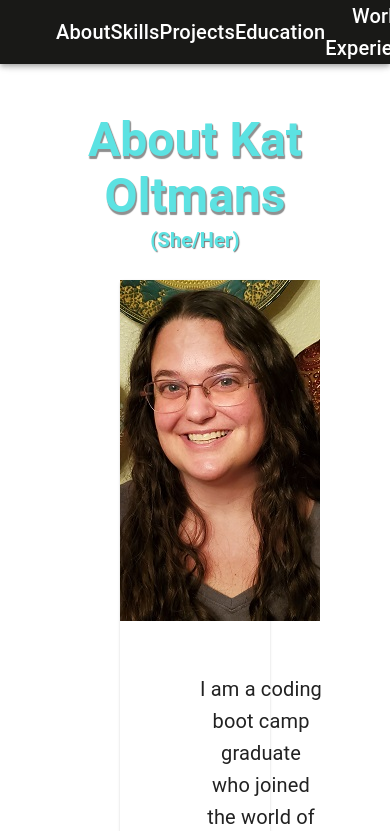
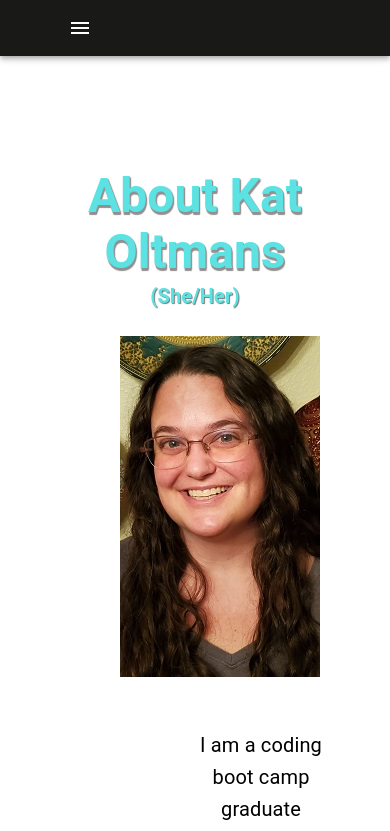
Before and after one commit to katoltmans/Personal-Portfolio, a React (Create React App) app in the folder client/: page /portfolio in a window 390 px wide. Shown: the top 831 px of the page. Built offline with nearby package versions, Linux system fonts and the light colour scheme.

Commit message:
Made Navbar responsive

```diff
--- a/client/public/index.html
+++ b/client/public/index.html
@@ -7,36 +7,14 @@
         <meta name="theme-color" content="#000000" />
         <meta
             name="description"
-            content="Web site created using create-react-app"
+            content="Kathryn Oltmans' profile - Designed and developed by Kat Oltmans using React and Material UI"
         />
         <link rel="apple-touch-icon" href="%PUBLIC_URL%/logo192.png" />
-        <!--
-      manifest.json provides metadata used when your web app is installed on a
-      user's mobile device or desktop. See https://developers.google.com/web/fundamentals/web-app-manifest/
-    -->
         <link rel="manifest" href="%PUBLIC_URL%/manifest.json" />
-        <!--
-      Notice the use of %PUBLIC_URL% in the tags above.
-      It will be replaced with the URL of the `public` folder during the build.
-      Only files inside the `public` folder can be referenced from the HTML.
-
-      Unlike "/favicon.ico" or "favicon.ico", "%PUBLIC_URL%/favicon.ico" will
-      work correctly both with client-side routing and a non-root public URL.
-      Learn how to configure a non-root public URL by running `npm run build`.
-    -->
         <title>Kathryn Oltmans</title>
     </head>
     <body>
         <noscript>You need to enable JavaScript to run this app.</noscript>
         <div id="root"></div>
-        <!--
-      This HTML file is a template.
-      If you open it directly in the browser, you will see an empty page.
-
-      You can add webfonts, meta tags, or analytics to this file.
-      The build step will place the bundled scripts into the <body> tag.
-
-      To begin the development, run `npm start` or `yarn start`.
-      To create a production bundle, use `npm run build` or `yarn build`.
-    --></body>
+    </body>
 </html>
--- a/client/src/components/About.js
+++ b/client/src/components/About.js
@@ -29,7 +29,7 @@ const About = () => {
                 >
                     (She/Her)
                 </Typography>
-                <Paper sx={{ display: "flex", mx: 10 }}>
+                <Box sx={{ display: "flex", mx: 10 }}>
                     <Stack direction={{ xs: "column", sm: "row" }} spacing={5}>
                         <Box sx={{ maxWidth: "200px" }}>
                             <img
@@ -90,7 +90,7 @@ const About = () => {
                             </Box>
                         </Stack>
                     </Stack>
-                </Paper>
+                </Box>
                 {/* <Grid container>
                     <Grid item xs={6} sx={{ p: 5 }}>
                         <Paper elevation={2} sx={{ mx: 38, p: 1 }}>
--- a/client/src/components/Contact.js
+++ b/client/src/components/Contact.js
@@ -25,42 +25,52 @@ const Contact = () => {
                 sx={{ p: 20, pt: 10 }}
             >
                 <Grid item xs={12} sm={6} lg={3}>
-                    <Link
-                        to="javascript:void(0)"
-                        onClick={() =>
-                            (window.location = "mailto:katoltmans@gmail.com")
-                        }
+                    <a
+                        href="mailto:katoltmans@gmail.com?subject=Let's Start Talking"
+                        target="_blank"
                     >
                         <EmailIcon
                             sx={{ color: "#5ce2e2", fontSize: "50px" }}
                         />
-                    </Link>
-                    <a href=""></a>
+                    </a>
                 </Grid>
                 <Grid item xs={12} sm={6} lg={3}>
-                    <a href="https://www.linkedin.com/in/katoltmans/">
+                    <a
+                        href="https://www.linkedin.com/in/katoltmans/"
+                        target="_blank"
+                    >
                         <LinkedInIcon
                             sx={{ color: "#5ce2e2", fontSize: "50px" }}
                         />
                     </a>
                 </Grid>
                 <Grid item xs={12} sm={6} lg={3}>
-                    <a href="https://github.com/katoltmans">
+                    <a href="https://github.com/katoltmans" target="_blank">
                         <GitHubIcon
                             sx={{ color: "#5ce2e2", fontSize: "50px" }}
                         />
                     </a>
                 </Grid>
                 <Grid item xs={12} sm={6} lg={3}>
+                    <a
+                        href="https://goo.gl/maps/nePUeeFUT4yxQaap9"
+                        target="_blank"
+                        style={{ textDecoration: "none" }}
+                    >
                         <LocationOnIcon
                             sx={{ color: "#5ce2e2", fontSize: "50px" }}
                         />
                         <Typography
                             variant="caption text"
-                        sx={{ color: "#5ce2e2", mt: 5, fontWeight: "bold" }}
+                            sx={{
+                                color: "#5ce2e2",
+                                mt: 5,
+                                fontWeight: "bold",
+                            }}
                         >
                             Ocoee, FL
                         </Typography>
+                    </a>
                 </Grid>
             </Grid>
             <Typography sx={{ color: "#5ce2e2", fontSize: "14px", mb: 5 }}>
--- a/client/src/components/Navbar.js
+++ b/client/src/components/Navbar.js
@@ -1,6 +1,16 @@
-import React from "react";
-import { AppBar, Toolbar, Link, Typography } from "@mui/material";
+import React, { useState } from "react";
+import {
+    AppBar,
+    Toolbar,
+    Link,
+    Typography,
+    Menu,
+    MenuItem,
+    Box,
+    IconButton,
+} from "@mui/material";
 import { HashLink } from "react-router-hash-link";
+import MenuIcon from "@mui/icons-material/Menu";
 
 const sections = [
     { title: "About", link: "#about" },
@@ -19,89 +29,97 @@ const Navbar = () => {
         },
     };
 
-    // const [anchorElNav, setAnchorElNav] =
-    //     (React.useState < null) | (HTMLElement > null);
+    const menuStyles = {
+        color: "#000",
+        "&:hover": {
+            color: "#5ce2e2",
+        },
+    };
 
-    // const handleOpenNavMenu = (event: React.MouseEvent<HTMLElement>) => {
-    //     setAnchorElNav(event.currentTarget);
-    // };
+    const [anchorElNav, setAnchorElNav] = useState(null);
 
-    // const handleCloseNavMenu = () => {
-    //     setAnchorElNav(null);
-    // };
+    const handleOpenNavMenu = (event) => {
+        setAnchorElNav(event.currentTarget);
+    };
+
+    const handleCloseNavMenu = () => {
+        setAnchorElNav(null);
+    };
 
     return (
-        <AppBar pposition="static" sx={{ backgroundColor: "#191917" }}>
-            <Toolbar
-                disableGutters
-                sx={{ justifyContent: "space-between", mx: 7 }}
+        <AppBar position="static" sx={{ backgroundColor: "#191917" }}>
+            <Toolbar disableGutters sx={{ mx: 7 }}>
+                <Box sx={{ flexGrow: 1, display: { xs: "flex", md: "none" } }}>
+                    <IconButton
+                        size="large"
+                        aria-label="account of current user"
+                        aria-controls="menu-appbar"
+                        aria-haspopup="true"
+                        onClick={handleOpenNavMenu}
+                        color="inherit"
                     >
-                <Typography variant="h6" color="#fff">
+                        <MenuIcon />
+                    </IconButton>
+                    <Menu
+                        id="menu-appbar"
+                        anchorEl={anchorElNav}
+                        anchorOrigin={{
+                            vertical: "bottom",
+                            horizontal: "left",
+                        }}
+                        keepMounted
+                        transformOrigin={{
+                            vertical: "top",
+                            horizontal: "left",
+                        }}
+                        open={Boolean(anchorElNav)}
+                        onClose={handleCloseNavMenu}
+                        sx={{
+                            display: { xs: "block", md: "none" },
+                        }}
+                    >
+                        {sections.map((section, index) => (
+                            <MenuItem key={index} onClick={handleCloseNavMenu}>
+                                <Typography variant="h6" key={index}>
                                     <Link
                                         component={HashLink}
-                        to="#about"
+                                        to={section.link}
+                                        underline="none"
+                                        sx={menuStyles}
+                                    >
+                                        {section.title}
+                                    </Link>
+                                </Typography>
+                            </MenuItem>
+                        ))}
+                    </Menu>
+                </Box>
+                <Box
+                    sx={{
+                        flexGrow: 1,
+                        display: {
+                            xs: "none",
+                            md: "flex",
+                            justifyContent: "space-between",
+                        },
+                    }}
+                >
+                    {sections.map((section, index) => {
+                        return (
+                            <Typography variant="h6" color="#fff" key={index}>
+                                <Link
+                                    component={HashLink}
+                                    to={section.link}
                                     color="#fff"
                                     underline="none"
                                     sx={styles}
                                 >
-                        About
+                                    {section.title}
                                 </Link>
                             </Typography>
-                <Typography variant="h6" color="#fff">
-                    <Link
-                        component={HashLink}
-                        to="#skills"
-                        color="#fff"
-                        underline="none"
-                        sx={styles}
-                    >
-                        Skills
-                    </Link>
-                </Typography>
-                <Typography variant="h6" color="#fff">
-                    <Link
-                        component={HashLink}
-                        to="#projects"
-                        color="#fff"
-                        underline="none"
-                        sx={styles}
-                    >
-                        Projects
-                    </Link>
-                </Typography>
-                <Typography variant="h6" color="#fff">
-                    <Link
-                        component={HashLink}
-                        to="#education"
-                        color="#fff"
-                        underline="none"
-                        sx={styles}
-                    >
-                        Education
-                    </Link>
-                </Typography>
-                <Typography variant="h6" color="#fff">
-                    <Link
-                        component={HashLink}
-                        to="#experience"
-                        color="#fff"
-                        underline="none"
-                        sx={styles}
-                    >
-                        Work Experience
-                    </Link>
-                </Typography>
-                <Typography variant="h6" color="#fff">
-                    <Link
-                        component={HashLink}
-                        to="#contact"
-                        color="#fff"
-                        underline="none"
-                        sx={styles}
-                    >
-                        Contact
-                    </Link>
-                </Typography>
+                        );
+                    })}
+                </Box>
             </Toolbar>
         </AppBar>
     );
```
Also changed, not shown: client/public/imgs/HomemadeHacks.png. Lines whose indentation alone changed are shown as unchanged.
